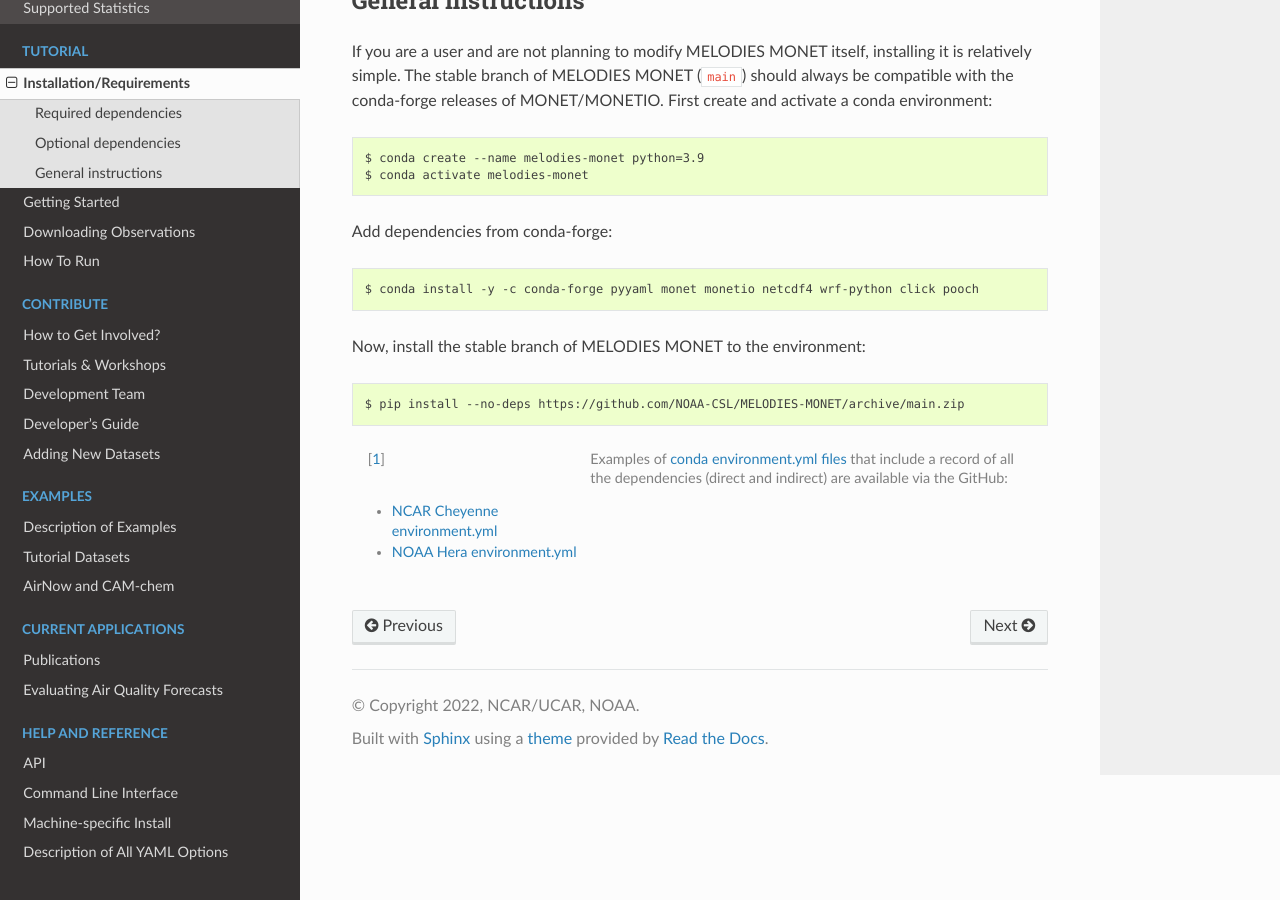
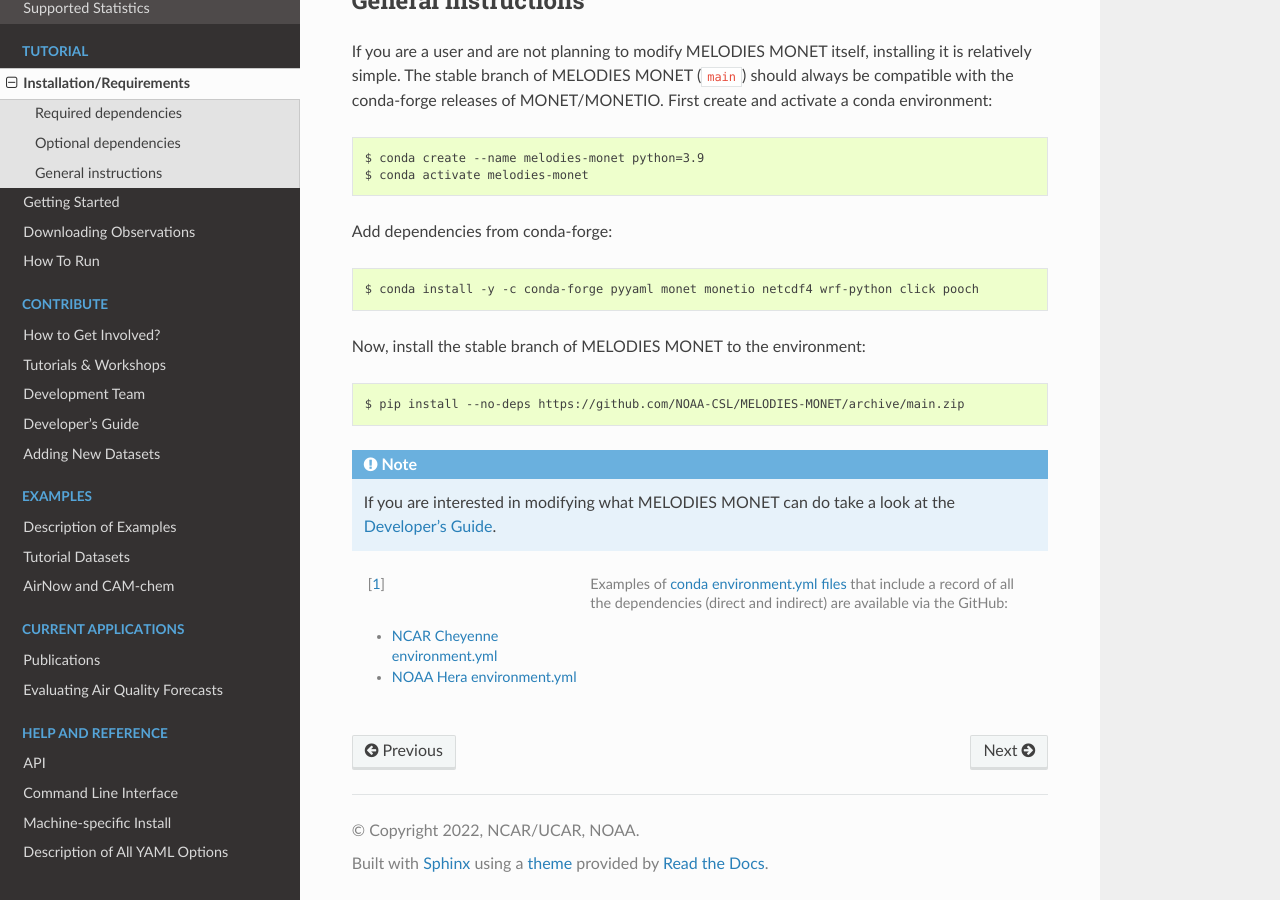
Before and after one commit to NOAA-CSL/MELODIES-MONET, a Sphinx documentation site: the page built from docs/tutorial/installation.rst, in a window 1280 px wide and 900 px high, scrolled down 535 px. Built offline with Sphinx 7.4.7 and the Read the Docs theme 2.0.0, drawn with Linux system fonts in a browser that asks for light colours; pages that are not in the unit, such as notebooks, are missing from menus.

Commit message:
Add dev guide note to main install page

```diff
--- a/docs/tutorial/installation.rst
+++ b/docs/tutorial/installation.rst
@@ -40,6 +40,11 @@
     $ pip install --no-deps https://github.com/NOAA-CSL/MELODIES-MONET/archive/main.zip
 
 
+.. note::
+   If you are interested in modifying what MELODIES MONET can do
+   take a look at the :doc:`/develop/developers_guide`.
+
+
 .. [#yaml] Examples of `conda <https://conda.io>`__
    `environment.yml files <https://docs.conda.io/projects/conda/en/latest/user-guide/tasks/manage-environments.html#creating-an-environment-from-an-environment-yml-file>`__
    that include a record
```
